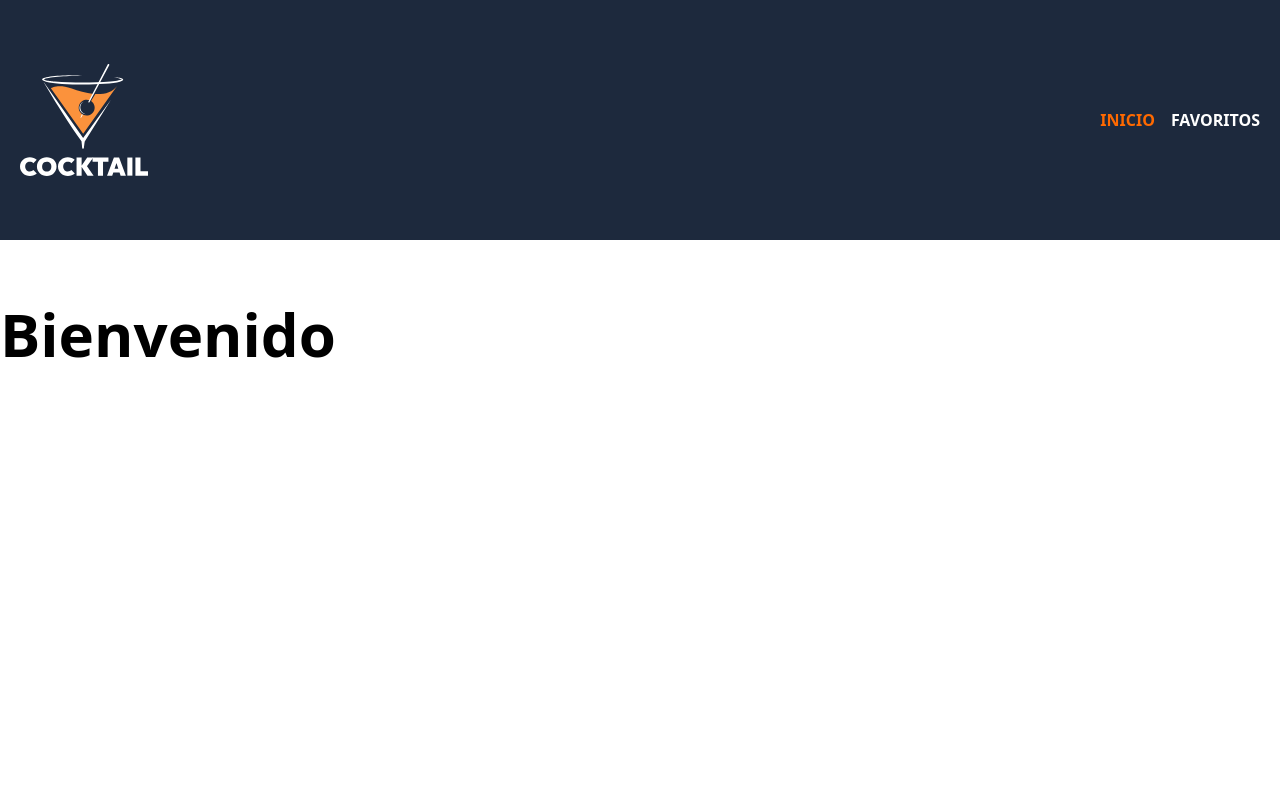
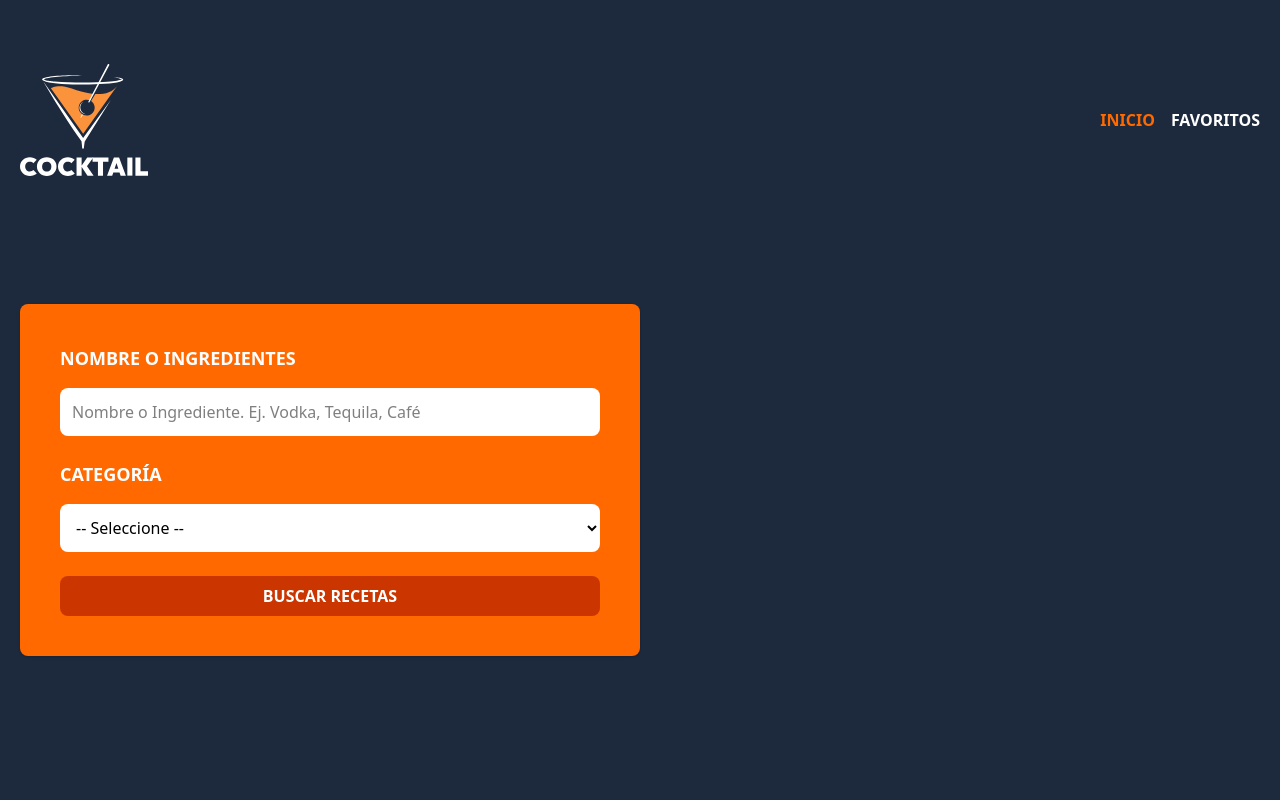
Before and after one commit to Lujan2408/drink-recipe-finder, a React (Vite) app: page / in a window 1280 px wide. Shown: the top 800 px of the page. Built offline with nearby package versions, Linux system fonts and the light colour scheme.

Commit message:
# Detecting when user is on the home page # Creating the search form

```diff
--- a/src/components/Header.tsx
+++ b/src/components/Header.tsx
@@ -1,7 +1,14 @@
-import { NavLink } from 'react-router-dom'
+import { useMemo } from 'react';
+import { NavLink, useLocation } from 'react-router-dom'
 // # We use NavLink when we want to highlight the current page user is on
 
 export default function Header() {
+
+  // const location = useLocation()
+  const {pathname} = useLocation() // Destructuring of useLocation for using only the pathname
+
+  const isHome = useMemo(() => pathname === "/" ,[pathname])
+
   return (
     <header className=" bg-slate-800 ">
       <div className=" mx-auto container px-5 py-16">
@@ -24,14 +31,57 @@
 
             <NavLink
               to="/favorites"
-              className={({isActive}) => (
-                isActive ? 'text-orange-500 uppercase font-bold' : 'text-white uppercase font-bold'
-              )}
+              className={({ isActive }) =>
+                isActive
+                  ? "text-orange-500 uppercase font-bold"
+                  : "text-white uppercase font-bold"
+              }
             >
               Favoritos
             </NavLink>
           </nav>
         </div>
+
+        {/* If we are on the home page we execute the following code */}
+        {isHome && (
+          <form className="md:w-1/2 2xl:w-1/3 bg-orange-500 my-32 p-10 rounded-lg shadow space-y-6">
+            <div className="space-y-4">
+              <label
+                htmlFor="ingredient"
+                className="block text-white font-extrabold uppercase text-lg"
+              >
+                Nombre o Ingredientes
+              </label>
+              {/* We use "name" to put it in the state in the future */}
+              <input
+                type="text"
+                id="ingredient"
+                name="ingredient"
+                className="p-3 w-full rounded-lg bg-white focus:outline-none font-medium"
+                placeholder="Nombre o Ingrediente. Ej. Vodka, Tequila, Café"
+              />
+            </div>
+
+            <div className="space-y-4">
+              <label
+                htmlFor="ingredient"
+                className="block text-white font-extrabold uppercase text-lg"
+              >
+                Categoría
+              </label>
+              {/* We use "name" to put it in the state in the future */}
+              <select
+                id="ingredient"
+                name="ingredient"
+                className="p-3 w-full rounded-lg bg-white focus:outline-none font-medium"
+              >
+                <option value="">-- Seleccione --</option>
+              </select>
+            </div>
+
+            <input type="submit" value="Buscar Recetas" className='cursor-pointer bg-orange-700 hover:bg-orange-800 text-white font-bold w-full p-2 rounded-lg uppercase'/>
+          </form>
+        )}
       </div>
     </header>
   );
```
